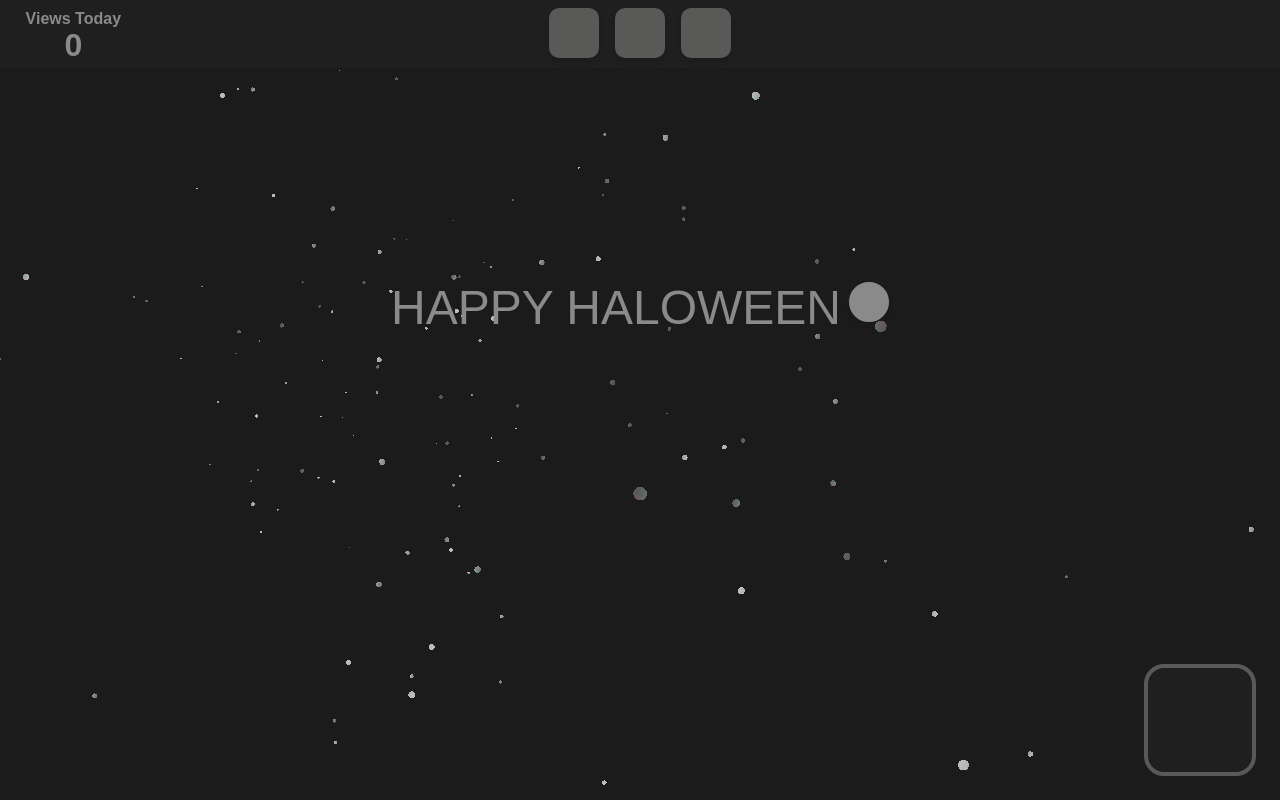
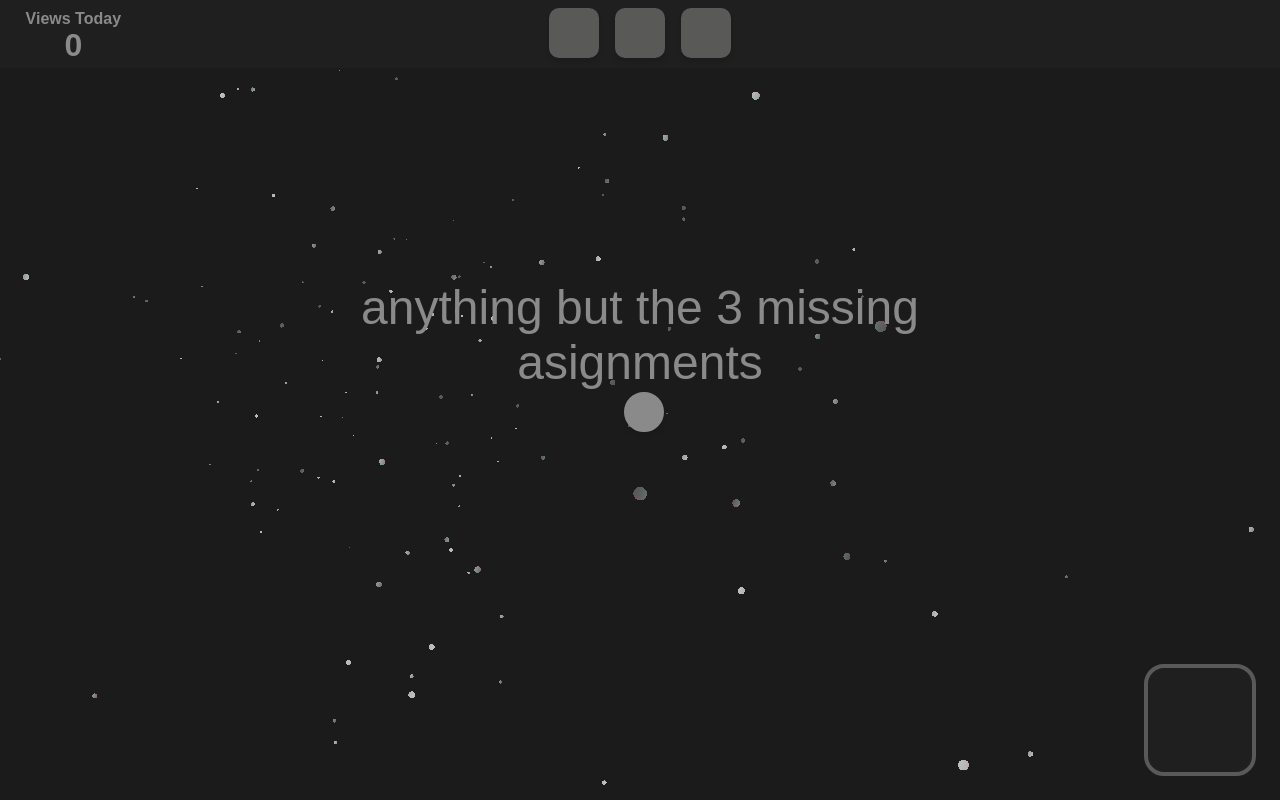
Before and after one commit to sumen113/REACT, a React (Vite) app: page / in a window 1280 px wide. Built offline with nearby package versions, Linux system fonts and the light colour scheme; no server answers; the database is empty; a web font is replaced by a local one.

Commit message:
Change text in DecryptedText component

```diff
--- a/src/pages/App.jsx
+++ b/src/pages/App.jsx
@@ -197,7 +197,7 @@ const App = () => {
       />
       <div className="Name-Wrapper">
         <DecryptedText
-          text="HAPPY HALOWEEN"
+          text="anything but the 3 missing asignments"
           speed={75}
           maxIterations={10}
           animateOn="both"
```
